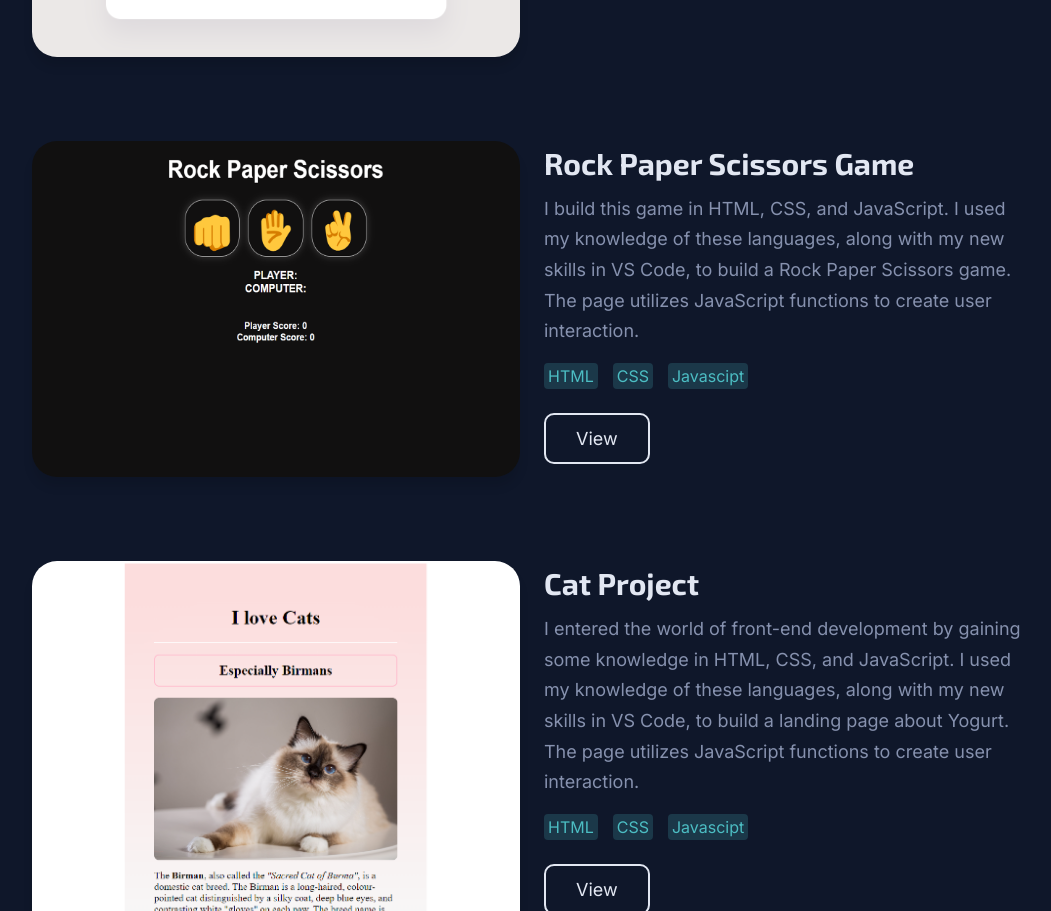
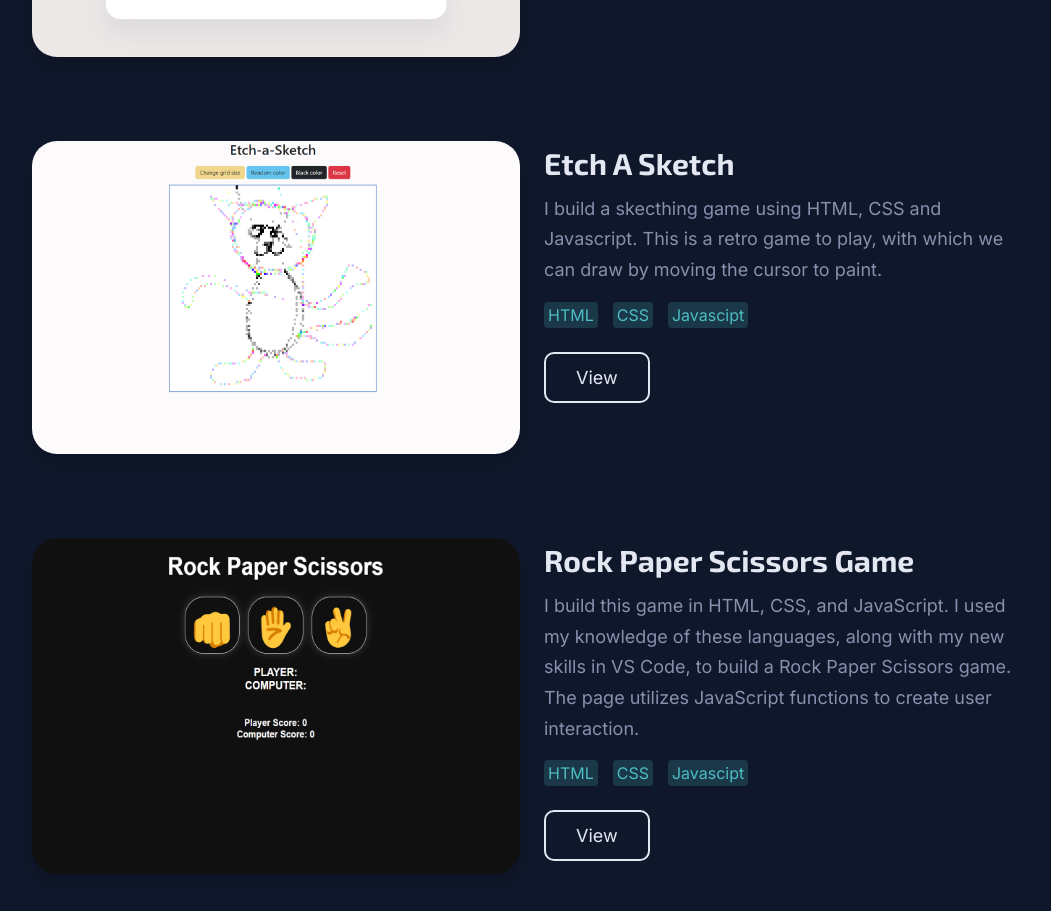
Before and after one commit to shizop/portfolio-shecodes, a plain HTML site: page work.html in a window 1280 px wide. Shown: the part 1240-2151 px from the top of the page, without its empty margins (108-1159 px from the left). Drawn offline with nearby package versions, Linux system fonts and the light colour scheme.

Commit message:
Added etch a sketch to work.html

```diff
--- a/work.html
+++ b/work.html
@@ -136,6 +136,44 @@
           </div>
         </div>
 
+        <div class="row project mb-4" id="etch-a-sketch">
+          <div class="col-lg-6">
+            <a
+              href="https://coruscating-baklava-1ed2cf.netlify.app/"
+              target="_blank"
+            >
+              <img
+                src="images/etch-a-sketch.png"
+                class="img-fluid"
+                alt="etch-a-sketch"
+              />
+            </a>
+          </div>
+          <div class="col-lg-6">
+            <div class="project-desciption">
+              <h2>Etch A Sketch</h2>
+              <p>
+                I build a skecthing game using HTML, CSS and Javascript. This is
+                a retro game to play, with which we can draw by moving the
+                cursor to paint.
+              </p>
+              <ul class="d-flex mb-4">
+                <li>HTML</li>
+                <li>CSS</li>
+                <li>Javascipt</li>
+              </ul>
+              <a
+                href="https://coruscating-baklava-1ed2cf.netlify.app/"
+                target="_blank"
+                class="btn btn-branding"
+                title="Etch A Sketch"
+              >
+                View
+              </a>
+            </div>
+          </div>
+        </div>
+
         <div class="row project mb-4" id="rockpaperscissors">
           <div class="col-lg-6">
             <a href="https://transcendent-weather.netlify.app/" target="_blank">
```
Also changed, not shown: images/etch-a-sketch.png (added).
